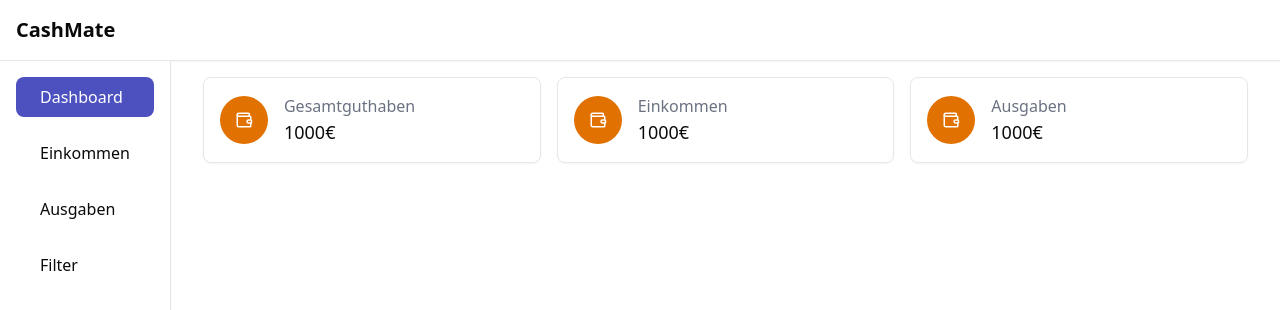
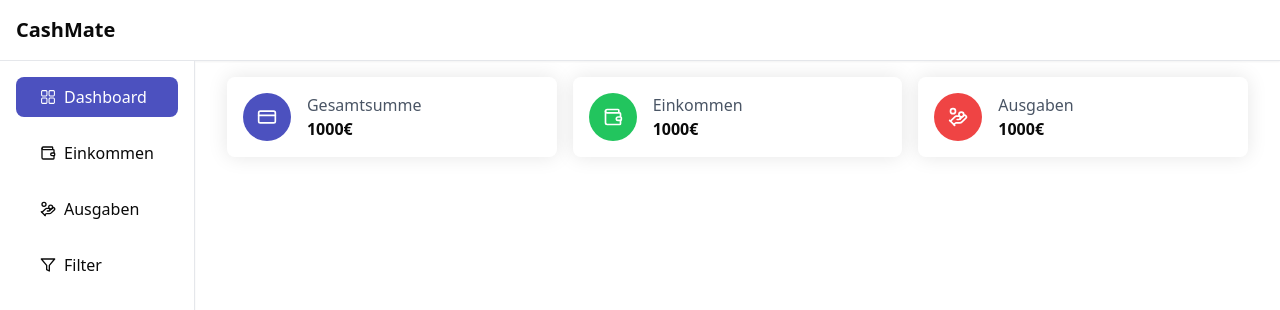
Before and after one commit to Marvin348/CashMate, a React (Vite) app: page / in a window 1280 px wide. Shown: the top 310 px of the page. Built offline with nearby package versions, Linux system fonts and the light colour scheme.

Commit message:
added ui array to summarycard

```diff
--- a/src/components/Sidebar.tsx
+++ b/src/components/Sidebar.tsx
@@ -23,15 +23,16 @@ const Sidebar = ({ isOpen, onClose }: SidebarProps) => {
         } md:static md:h-screen md:border-r border-gray-200 shadow-xs md:translate-x-0 md:rounded-none`}
       >
         <nav className="flex flex-col gap-4 rounded-md">
-          {SIDEBAR_LINKS.map((link) => (
+          {SIDEBAR_LINKS.map(({ to, activeColor, label, icon: Icon }) => (
             <NavLink
-              key={link.to}
-              to={link.to}
+              key={to}
+              to={to}
               className={({ isActive }) =>
-                `sidebar-btn ${isActive ? `${link.activeColor}` : ""}`
+                `sidebar-btn ${isActive ? `${activeColor}` : ""}`
               }
             >
-              {link.label}
+              <Icon />
+              {label}
             </NavLink>
           ))}
         </nav>
--- a/src/components/dashboard/SummaryCard.tsx
+++ b/src/components/dashboard/SummaryCard.tsx
@@ -1,18 +1,25 @@
-import { LuWallet } from "react-icons/lu";
-
 type SummaryCardProps = {
-  label: string;
+  card: {
+    label: string;
+    color: string;
+    icon: React.ElementType;
+  };
 };
 
-const SummaryCard = ({ label }: SummaryCardProps) => {
+const SummaryCard = ({ card }: SummaryCardProps) => {
+  const { label, color, icon: Icon } = card;
+
   return (
     <div className="flex items-center gap-4 p-4">
-      <div className="bg-amber-600 rounded-full size-12 flex items-center justify-center">
-        <LuWallet className="text-white text-lg" />
+      <div
+        style={{ backgroundColor: color }}
+        className="rounded-full size-12 flex items-center justify-center text-white"
+      >
+        <Icon className="text-xl" />
       </div>
       <div>
-        <p className="text-gray-500">{label}</p>
-        <p className="text-lg font-medium">1000€</p>
+        <p className="text-gray-600">{label}</p>
+        <p className="font-semibold">1000€</p>
       </div>
     </div>
   );
--- a/src/components/dashboard/SummaryCardGroup.tsx
+++ b/src/components/dashboard/SummaryCardGroup.tsx
@@ -1,14 +1,16 @@
 import SummaryCard from "./SummaryCard";
+import { DASHBOARD_CARDS } from "@/constants/dashboard-cards";
 
 const SummaryCardGroup = () => {
-  const CARD_INFORMATION = ["Gesamtguthaben", "Einkommen", "Ausgaben"];
-
   return (
     <div>
       <div className="grid grid-cols-1 sm:grid-cols-2 lg:grid-cols-3 gap-4">
-        {CARD_INFORMATION.map((card) => (
-          <div key={card} className="border border-gray-200 rounded-md shadow-xs">
-            <SummaryCard label={card} />
+        {DASHBOARD_CARDS.map((card) => (
+          <div
+            key={card.label}
+            className="rounded-md custom-shadow"
+          >
+            <SummaryCard card={card} />
           </div>
         ))}
       </div>
--- /dev/null
+++ b/src/constants/dashboard-cards.ts
@@ -0,0 +1,19 @@
+import { LuWallet, LuCreditCard, LuHandCoins } from "react-icons/lu";
+
+export const DASHBOARD_CARDS = [
+  {
+    label: "Gesamtsumme",
+    color: "#4c51bf",
+    icon: LuCreditCard,
+  },
+  {
+    label: "Einkommen",
+    color: "#22c55e",
+    icon: LuWallet,
+  },
+  {
+    label: "Ausgaben",
+    color: "#ef4444",
+    icon: LuHandCoins,
+  },
+];
--- a/src/constants/sidebar-links.ts
+++ b/src/constants/sidebar-links.ts
@@ -1,6 +1,5 @@
 import { RxDashboard } from "react-icons/rx";
-import { LuWallet, LuFilter } from "react-icons/lu";
-import { TbFileInvoice } from "react-icons/tb";
+import { LuWallet, LuFilter, LuHandCoins } from "react-icons/lu";
 
 export const SIDEBAR_LINKS = [
   {
@@ -18,7 +17,7 @@ export const SIDEBAR_LINKS = [
   {
     to: "/expense",
     label: "Ausgaben",
-    icon: TbFileInvoice,
+    icon: LuHandCoins,
     activeColor: "bg-custom text-white",
   },
   {
--- a/src/pages/DashboardPage.tsx
+++ b/src/pages/DashboardPage.tsx
@@ -1,4 +1,4 @@
-import SummaryCardGroup from "../components/dashboard/SummaryCardGroup";
+import SummaryCardGroup from "@/components/dashboard/SummaryCardGroup";
 const DashboardPage = () => {
 
   return (
--- a/src/pages/transactions/TransactionPage.tsx
+++ b/src/pages/transactions/TransactionPage.tsx
@@ -23,7 +23,7 @@ const TransactionPage = ({ type }: TransactionPageProps) => {
   console.log(editingTransaction);
 
   return (
-    <div>
+    <>
       {isModalOpen && (
         <TransactionModal
           type={type}
@@ -71,7 +71,7 @@ const TransactionPage = ({ type }: TransactionPageProps) => {
           setEditingTransaction={setEditingTransaction}
         />
       </div>
-    </div>
+    </>
   );
 };
 export default TransactionPage;
```
